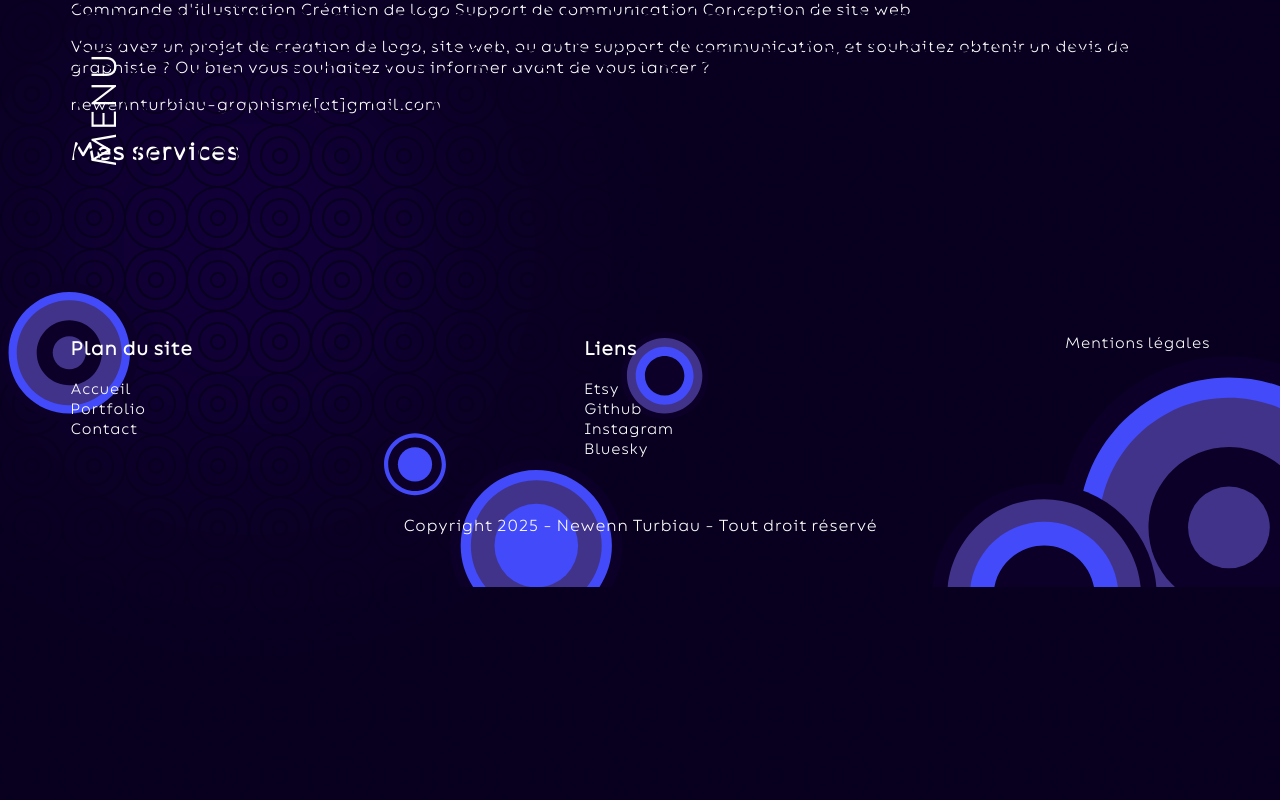
After one commit to newennT/portfolio2, a Symfony app: template templates/contact/index.html.twig in a window 1280 px wide. The commit adds this page. Run offline with Twig, Linux system fonts and the light colour scheme; the template is opened without the code that fills it, so the values that code supplies are empty; style sheets or scripts are compiled from the project's sources; some libraries are stand-ins or nearby versions.

Commit message:
Création page contact

```diff
--- a/assets/sass/layouts/_footer.scss
+++ b/assets/sass/layouts/_footer.scss
@@ -27,6 +27,11 @@ footer{
             font-size: 15px;
         }
     }
+    .copyright{
+        margin-top: 40px;
+        width: 100%;
+        text-align: center;
+    }
 }
 
 
--- /dev/null
+++ b/templates/contact/index.html.twig
@@ -0,0 +1,29 @@
+{% extends 'base.html.twig' %}
+
+{% block title %}Contact{% endblock %}
+
+{% block body %}
+<div class="container">
+    <div class="contact-section01">
+        <div class="mots">
+            {# Mots qui défilent en scroll horizontal #}
+            <span>Commande d'illustration</span>
+            <span>Création de logo</span>
+            <span>Support de communication</span>
+            <span>Conception de site web</span>
+        </div>
+
+
+        <p>Vous avez un projet de création de logo, site web, ou autre support de communication, et souhaitez obtenir un devis de graphiste ? Ou bien vous souhaitez vous informer avant de vous lancer ?</p>
+        <p>newennturbiau-graphisme[at]gmail.com</p>
+
+    </div>
+
+    <div class="contact-section02">
+    <h2>Mes services</h2>
+        {# scroll horizontal des services avec carrousel photos des réalisations et lien vers le portfolio #}
+    </div>
+</div>
+
+
+{% endblock %}
--- a/templates/partials/footer.html.twig
+++ b/templates/partials/footer.html.twig
@@ -9,7 +9,7 @@
                 <a href="{{ path('app_projet_index') }}">
                     <li>Portfolio</li>
                 </a>
-                <a href="#">
+                <a href="{{ path('app_contact') }}">
                     <li>Contact</li>
                 </a>
             </ul>
@@ -36,8 +36,9 @@
         <div>
             <ul>
                 <li>Mentions légales</li>
-                <li>Politique de confidentialité</li>
             </ul>
         </div>
     </div>
+
+    <div class="copyright">Copyright 2025 - Newenn Turbiau - Tout droit réservé</div>
 </footer>
--- a/templates/partials/header.html.twig
+++ b/templates/partials/header.html.twig
@@ -11,7 +11,7 @@
             <a href="{{ path('app_projet_index') }}">
                 <li><span class="line">Portfolio</span></li>
             </a>
-            <a href="#"><li>
+            <a href="{{ path('app_contact') }}"><li>
                 <span class="line">Contact</span></li>
             </a>
 
```
Also changed, not shown: src/Controller/ContactController.php (added, +18 -0 lines).
